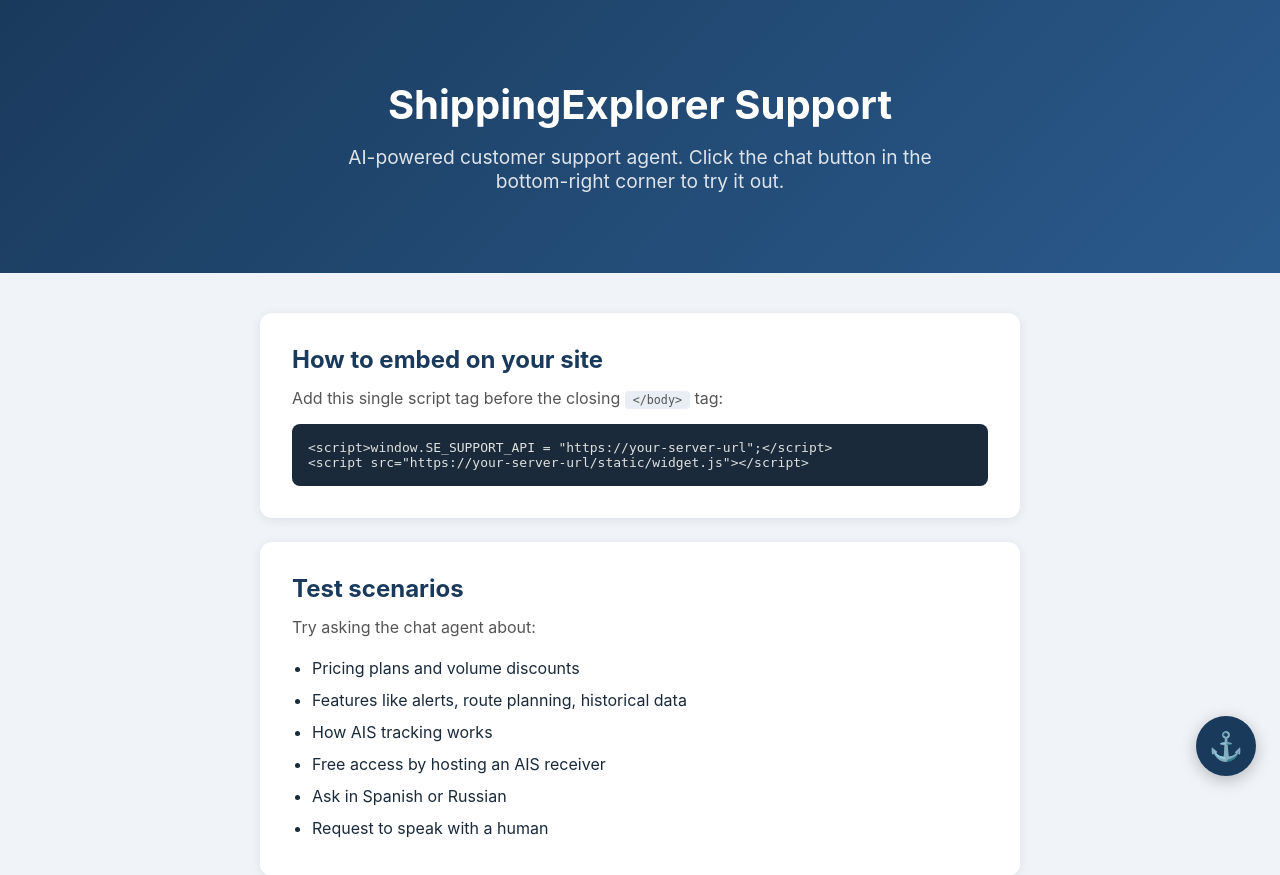
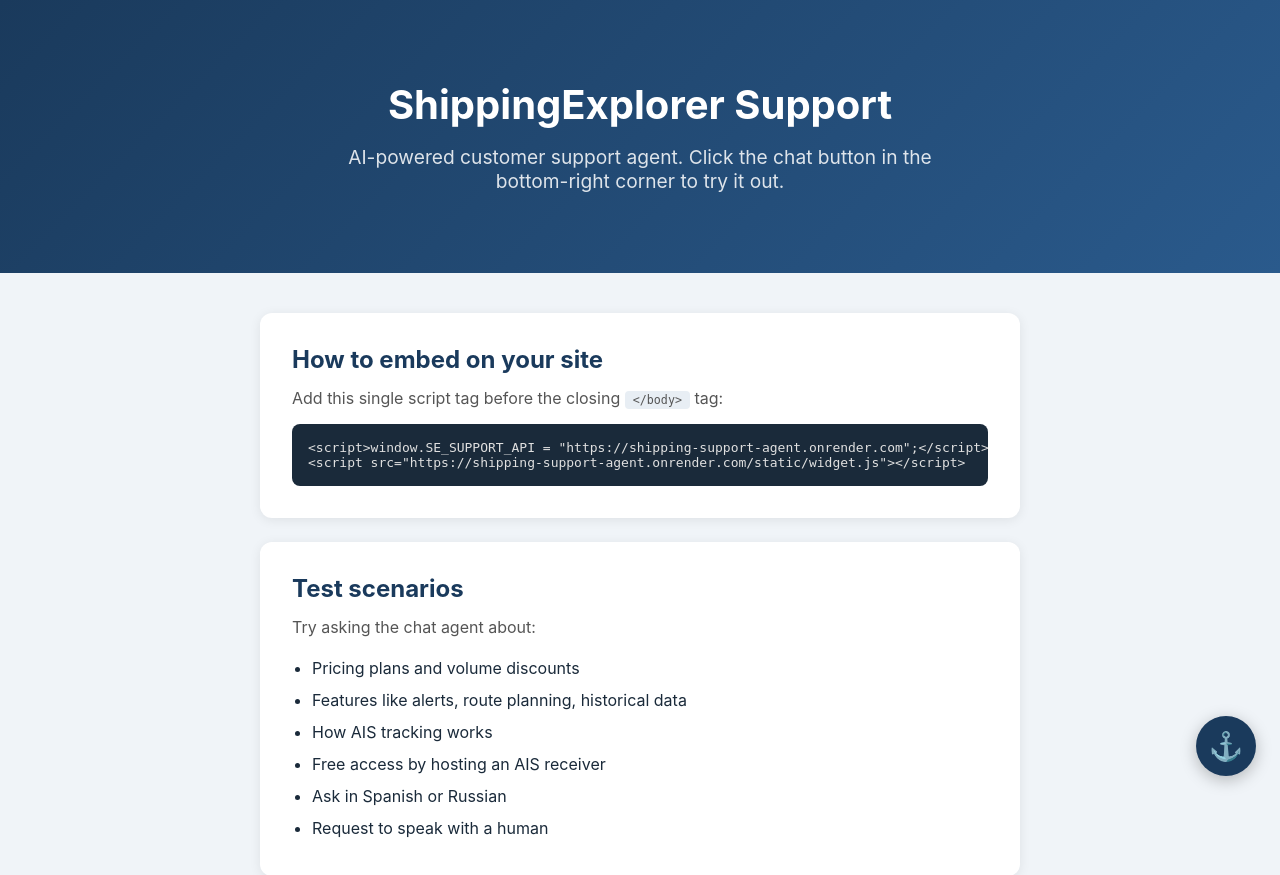
Before and after one commit to markakk1975/shipping-support-agent, a FastAPI app: page /demo in a window 1280 px wide. Shown: the top 875 px of the page. Run offline with FastAPI, Linux system fonts and the light colour scheme.

Commit message:
Fix embed snippet URLs in demo page to use actual Render URL
Co-Authored-By: Claude Opus 4.6 <noreply@anthropic.com>

```diff
--- a/web/templates/demo.html
+++ b/web/templates/demo.html
@@ -59,8 +59,8 @@
         <div class="card">
             <h2>How to embed on your site</h2>
             <p>Add this single script tag before the closing <code>&lt;/body&gt;</code> tag:</p>
-            <pre>&lt;script&gt;window.SE_SUPPORT_API = "https://your-server-url";&lt;/script&gt;
-&lt;script src="https://your-server-url/static/widget.js"&gt;&lt;/script&gt;</pre>
+            <pre>&lt;script&gt;window.SE_SUPPORT_API = "https://shipping-support-agent.onrender.com";&lt;/script&gt;
+&lt;script src="https://shipping-support-agent.onrender.com/static/widget.js"&gt;&lt;/script&gt;</pre>
         </div>
 
         <div class="card">
```
